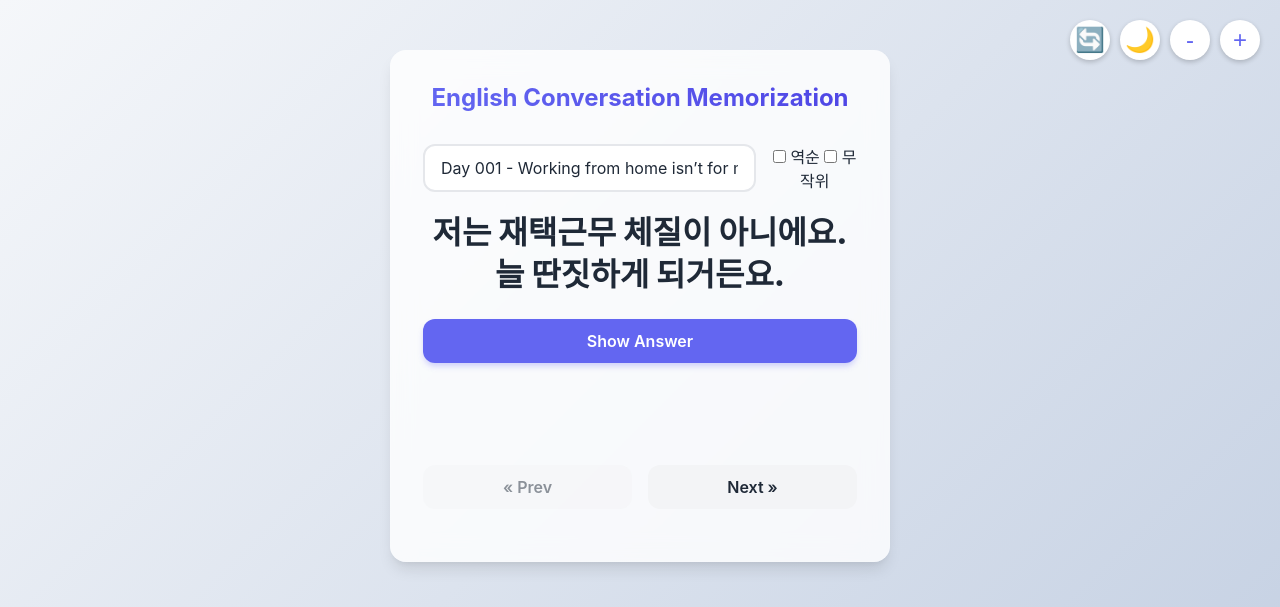
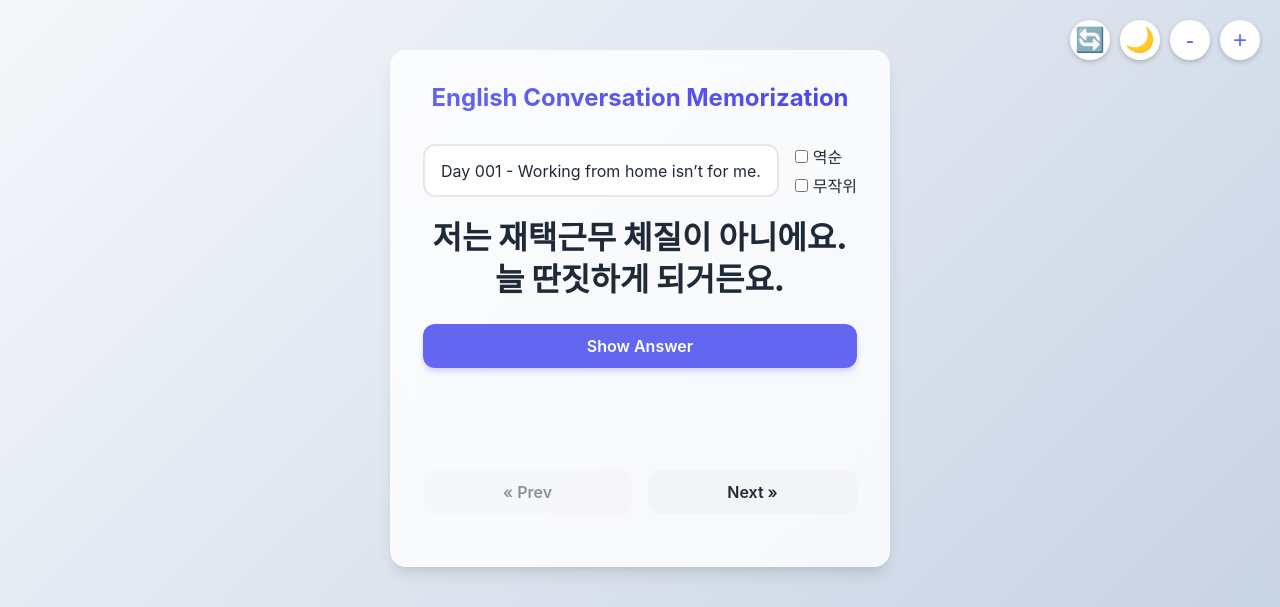
Before and after one commit to asher8554/English-conversation-memorization-site, a PHP site: page / in a window 1280 px wide. Shown: the top 607 px of the page. Run offline with PHP 8.4, Linux system fonts and the light colour scheme.

Commit message:
style(ui): stack sort checkboxes vertically

```diff
--- a/style.css
+++ b/style.css
@@ -274,3 +274,11 @@ select:focus {
   gap: 1rem;
   width: 100%;
 }
+
+.sort-controls {
+  display: flex;
+  flex-direction: column;
+  gap: 5px;
+  align-items: flex-start;
+  white-space: nowrap;
+}
```
